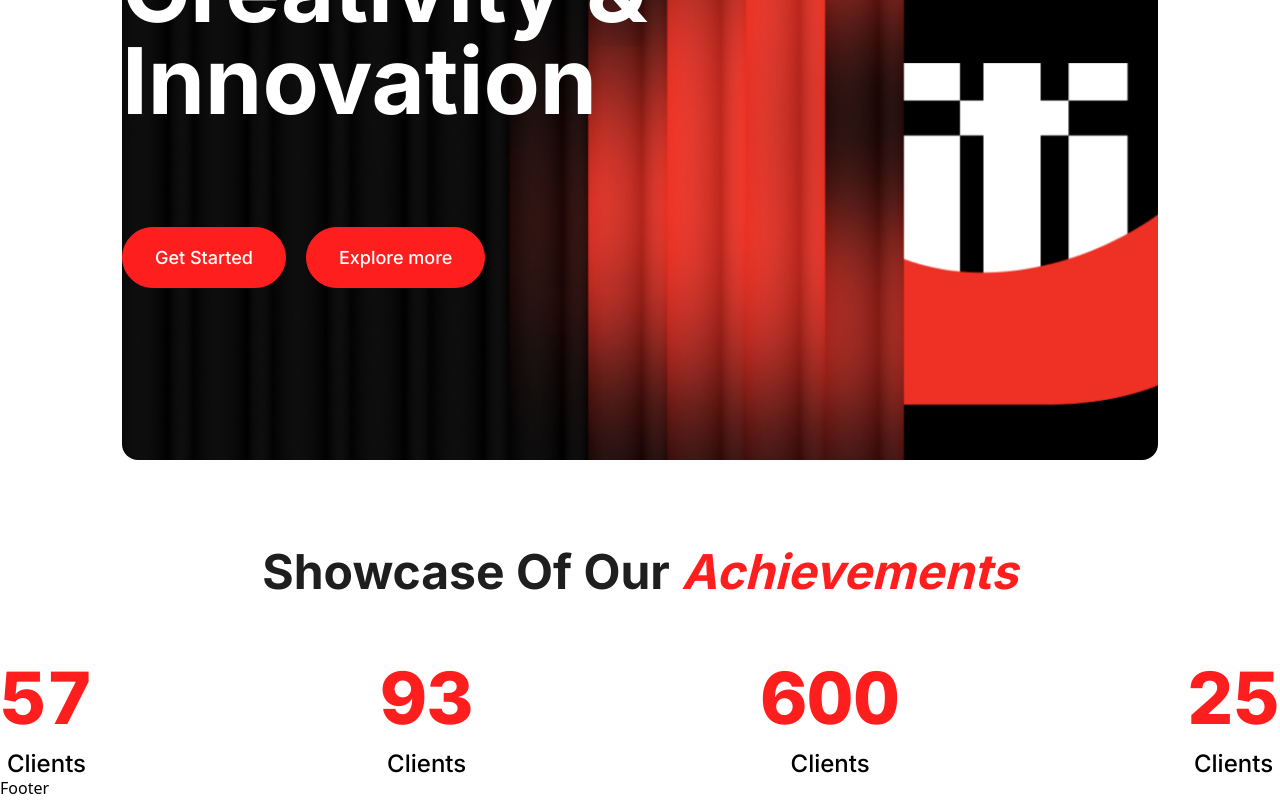
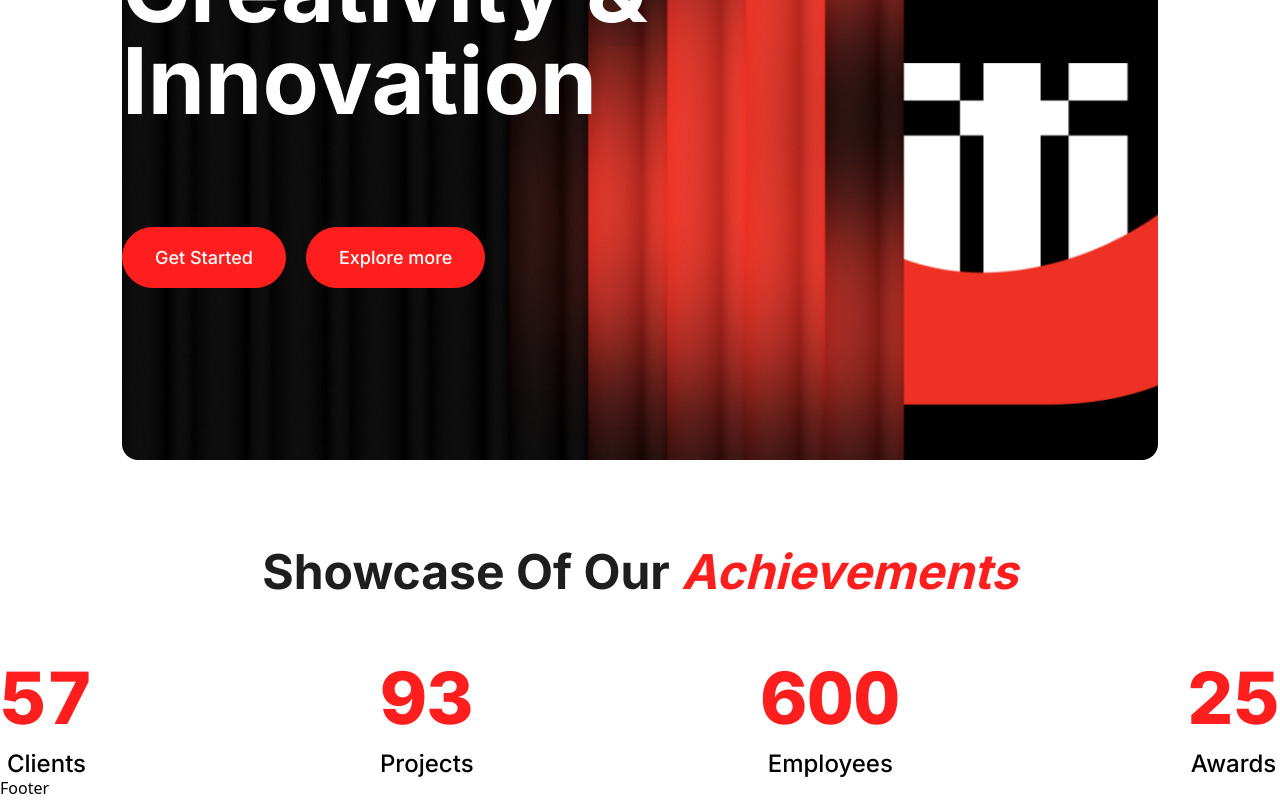
Before and after one commit to shoumen-shomu/creative-it-canada, a Next.js app: page / in a window 1280 px wide. Shown: the part 500-1300 px from the top of the page. Built offline with nearby package versions, Linux system fonts and the light colour scheme; a web font is replaced by a local one.

Commit message:
Counter text Changes

```diff
--- a/src/app/components/layouts/home/Achievement.jsx
+++ b/src/app/components/layouts/home/Achievement.jsx
@@ -60,7 +60,7 @@ const Achievement = () => {
                   )}
                 </p>
                 <span className="font-inter font-medium text-[24px] text-[#000000] leading-6">
-                  Clients
+                  Projects
                 </span>
               </div>
              <div className="flex flex-col items-center">
@@ -81,7 +81,7 @@ const Achievement = () => {
                   )}
                 </p>
                 <span className="font-inter font-medium text-[24px] text-[#000000] leading-6">
-                  Clients
+                  Employees
                 </span>
               </div>
               <div className="flex flex-col items-center">
@@ -102,7 +102,7 @@ const Achievement = () => {
                   )}
                 </p>
                 <span className="font-inter font-medium text-[24px] text-[#000000] leading-6">
-                  Clients
+                  Awards
                 </span>
               </div>
             </div>
```
